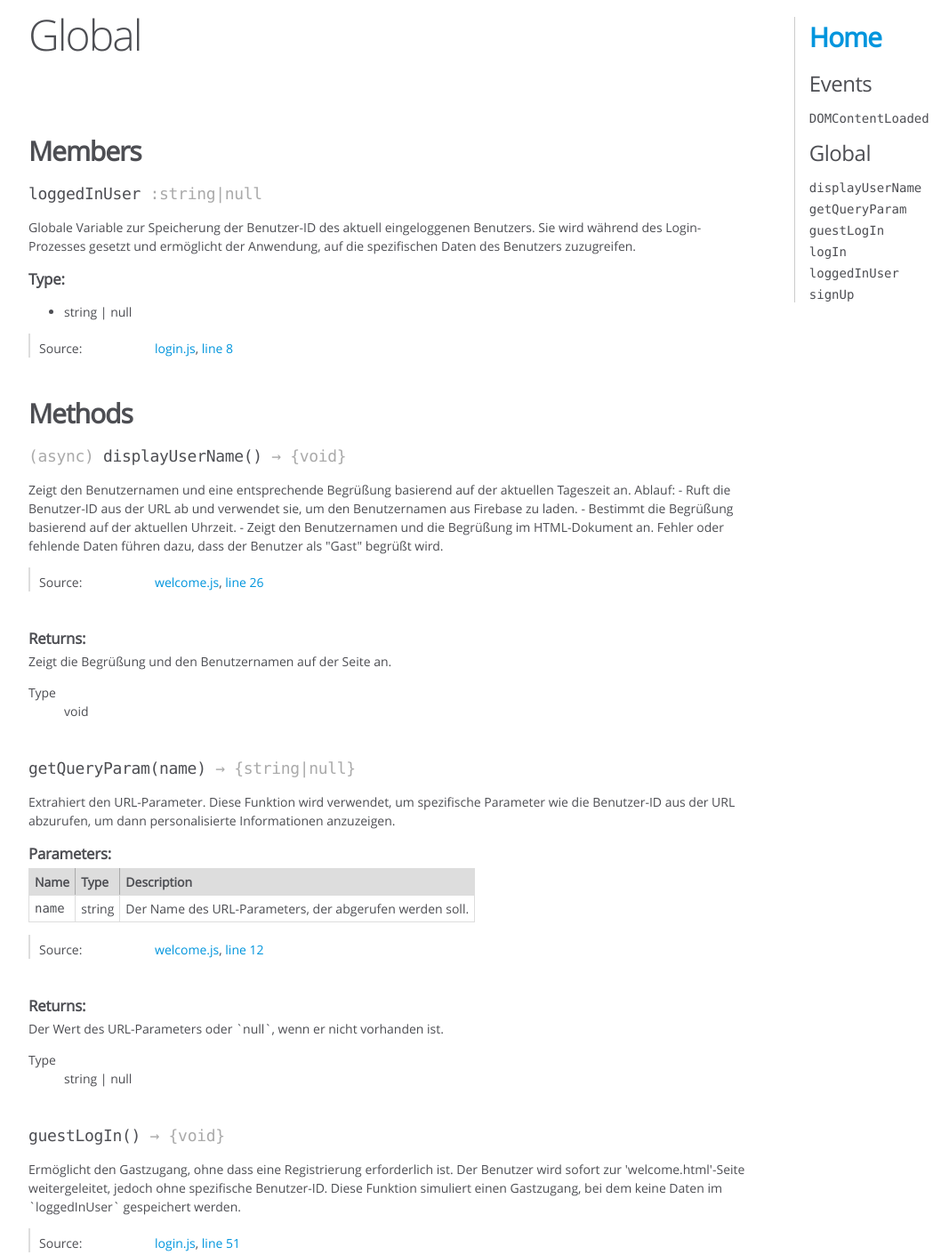
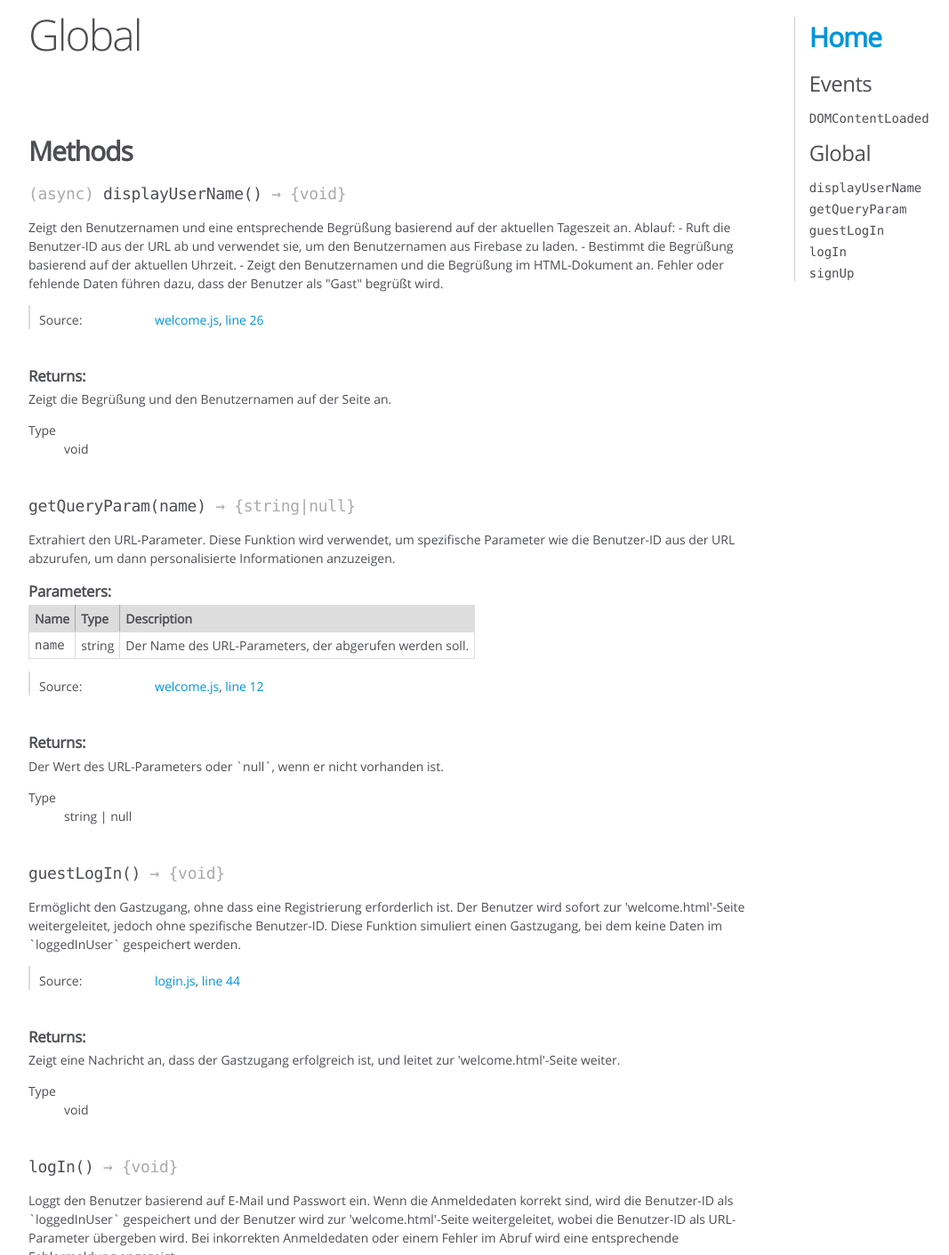
Before and after one commit to Andre-Gross/join, a plain HTML site: page js/docs/global.html in a window 1280 px wide. Shown: the part 17-1428 px from the top of the page at 89% size, without its empty margins (0-1067 px from the left). Drawn offline with Linux system fonts and the light colour scheme.

Commit message:
Update docs

```diff
--- a/js/docs/global.html
+++ b/js/docs/global.html
@@ -86,87 +86,6 @@
 
 
 
-
-
-
-
-
-
-
-
-        <h3 class="subsection-title">Members</h3>
-
-
-
-<h4 class="name" id="loggedInUser"><span class="type-signature"></span>loggedInUser<span class="type-signature"> :string|null</span></h4>
-
-
-
-
-<div class="description">
-    Globale Variable zur Speicherung der Benutzer-ID des aktuell eingeloggenen Benutzers.
-Sie wird während des Login-Prozesses gesetzt und ermöglicht der Anwendung,
-auf die spezifischen Daten des Benutzers zuzugreifen.
-</div>
-
-
-
-    <h5>Type:</h5>
-    <ul>
-        <li>
-
-<span class="param-type">string</span>
-|
-
-<span class="param-type">null</span>
-
-
-        </li>
-    </ul>
-
-
-
-
-
-<dl class="details">
-
-
-
-
-
-
-
-
-
-
-
-
-
-
-
-
-
-
-
-
-
-
-
-
-
-
-    <dt class="tag-source">Source:</dt>
-    <dd class="tag-source"><ul class="dummy"><li>
-        <a href="login.js.html">login.js</a>, <a href="login.js.html#line8">line 8</a>
-    </li></ul></dd>
-
-
-
-
-
-
-
-</dl>
 
 
 
@@ -522,7 +441,7 @@ Diese Funktion simuliert einen Gastzugang, bei dem keine Daten im `loggedInUser`
 
     <dt class="tag-source">Source:</dt>
     <dd class="tag-source"><ul class="dummy"><li>
-        <a href="login.js.html">login.js</a>, <a href="login.js.html#line51">line 51</a>
+        <a href="login.js.html">login.js</a>, <a href="login.js.html#line44">line 44</a>
     </li></ul></dd>
 
 
@@ -636,7 +555,7 @@ Bei inkorrekten Anmeldedaten oder einem Fehler im Abruf wird eine entsprechende
 
     <dt class="tag-source">Source:</dt>
     <dd class="tag-source"><ul class="dummy"><li>
-        <a href="login.js.html">login.js</a>, <a href="login.js.html#line10">line 10</a>
+        <a href="login.js.html">login.js</a>, <a href="login.js.html#line1">line 1</a>
     </li></ul></dd>
 
 
@@ -923,13 +842,13 @@ d.h., wenn die HTML-Struktur vollständig geladen ist.
 </div>
 
 <nav>
-    <h2><a href="index.html">Home</a></h2><h3>Events</h3><ul><li><a href="global.html#event:DOMContentLoaded">DOMContentLoaded</a></li></ul><h3>Global</h3><ul><li><a href="global.html#displayUserName">displayUserName</a></li><li><a href="global.html#getQueryParam">getQueryParam</a></li><li><a href="global.html#guestLogIn">guestLogIn</a></li><li><a href="global.html#logIn">logIn</a></li><li><a href="global.html#loggedInUser">loggedInUser</a></li><li><a href="global.html#signUp">signUp</a></li></ul>
+    <h2><a href="index.html">Home</a></h2><h3>Events</h3><ul><li><a href="global.html#event:DOMContentLoaded">DOMContentLoaded</a></li></ul><h3>Global</h3><ul><li><a href="global.html#displayUserName">displayUserName</a></li><li><a href="global.html#getQueryParam">getQueryParam</a></li><li><a href="global.html#guestLogIn">guestLogIn</a></li><li><a href="global.html#logIn">logIn</a></li><li><a href="global.html#signUp">signUp</a></li></ul>
 </nav>
 
 <br class="clear">
 
 <footer>
-    Documentation generated by <a href="https://github.com/jsdoc/jsdoc">JSDoc 4.0.4</a> on Mon Oct 28 2024 22:04:22 GMT+0100 (Mitteleuropäische Normalzeit)
+    Documentation generated by <a href="https://github.com/jsdoc/jsdoc">JSDoc 4.0.4</a> on Tue Oct 29 2024 08:02:04 GMT+0100 (Mitteleuropäische Normalzeit)
 </footer>
 
 <script> prettyPrint(); </script>
```
Also changed, not shown: js/docs/index.html (+2 -2 lines), js/docs/login.js.html (+6 -13 lines), js/docs/signup.js.html (+2 -2 lines), js/docs/welcome.js.html (+2 -2 lines).
